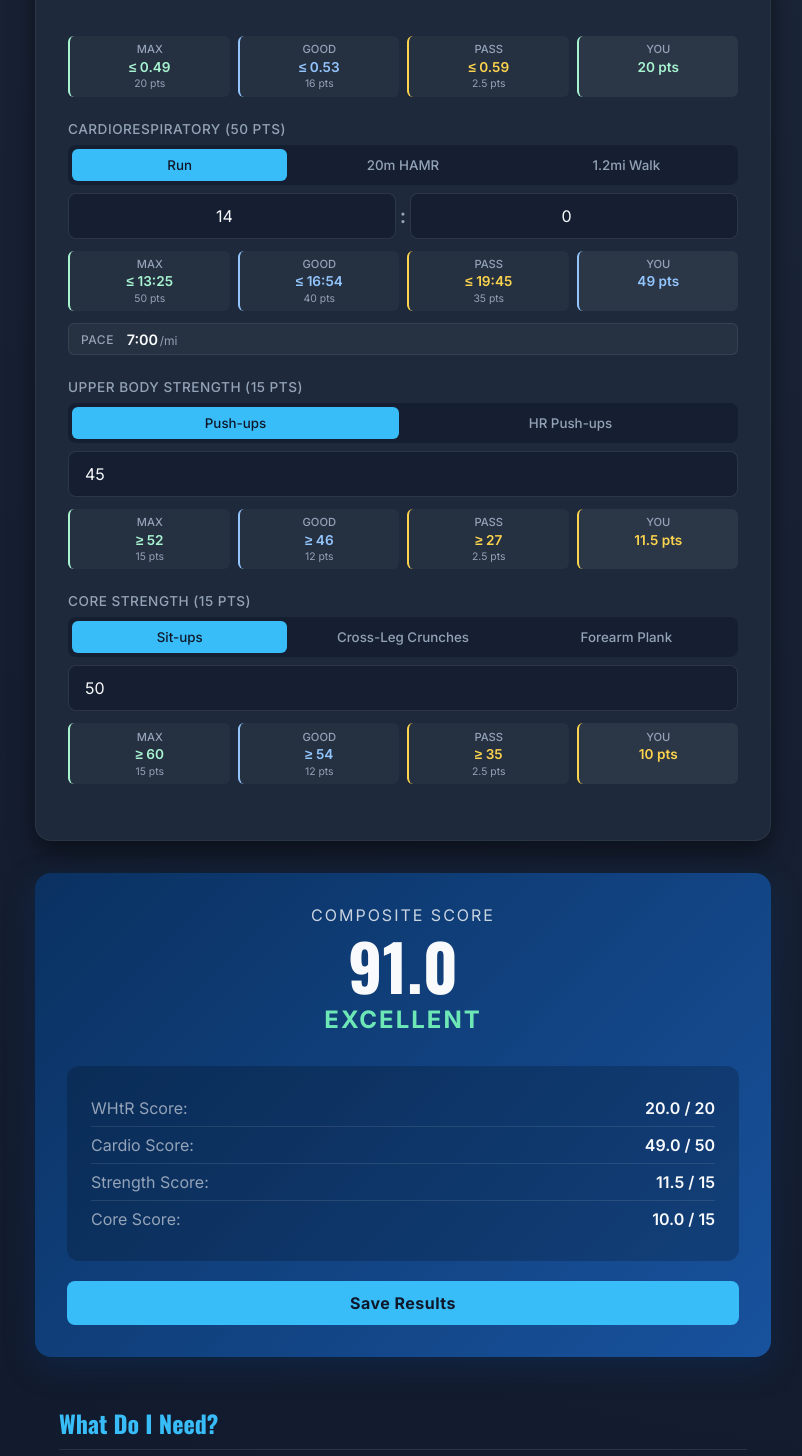
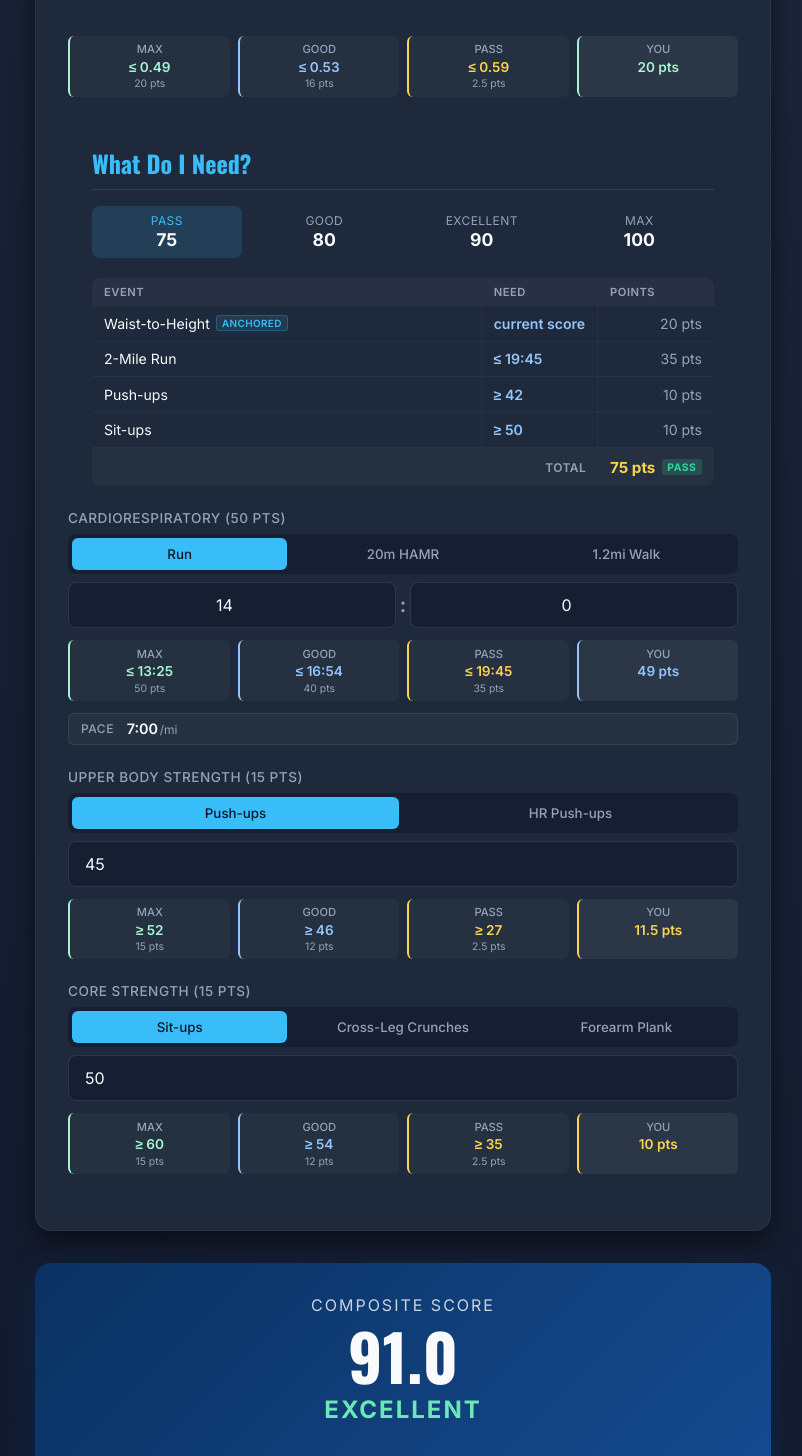
Before and after one commit to hayniec/af-pfra-app, a React (Vite) app: page / in a window 1280 px wide. Shown: the part 651-2107 px from the top of the page, without its empty margins (237-1039 px from the left). Built offline with nearby package versions, Linux system fonts and the light colour scheme.

Commit message:
Move Goal Lookup to just below WHtR measurement inputs
https://claude.ai/code/session_01MmJMuo93VfHoVixsVmNVnj

```diff
--- a/src/App.tsx
+++ b/src/App.tsx
@@ -195,6 +195,16 @@ function App() {
           score={whtrScore}
         />
 
+        <GoalLookup
+          colIdx={colIdx}
+          ageGroup={ageGroup}
+          gender={gender}
+          cardioType={cardioType}
+          strengthType={strengthType}
+          coreType={coreType}
+          whtrScore={whtrScore}
+        />
+
         <EventInput
           key={cardioType}
           sectionLabel="Cardiorespiratory"
@@ -279,16 +289,6 @@ function App() {
         </button>
       </div>
 
-      <GoalLookup
-        colIdx={colIdx}
-        ageGroup={ageGroup}
-        gender={gender}
-        cardioType={cardioType}
-        strengthType={strengthType}
-        coreType={coreType}
-        whtrScore={whtrScore}
-      />
-
       <ScoreHistory
         entries={entries}
         onRemove={remove}
```
